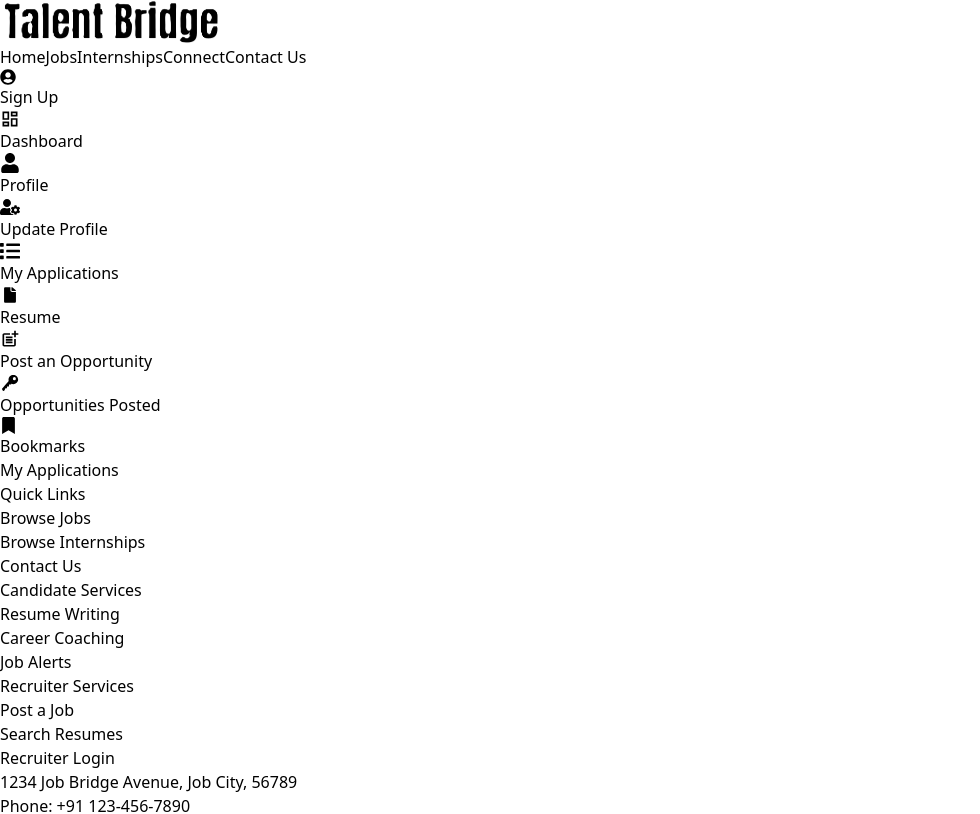
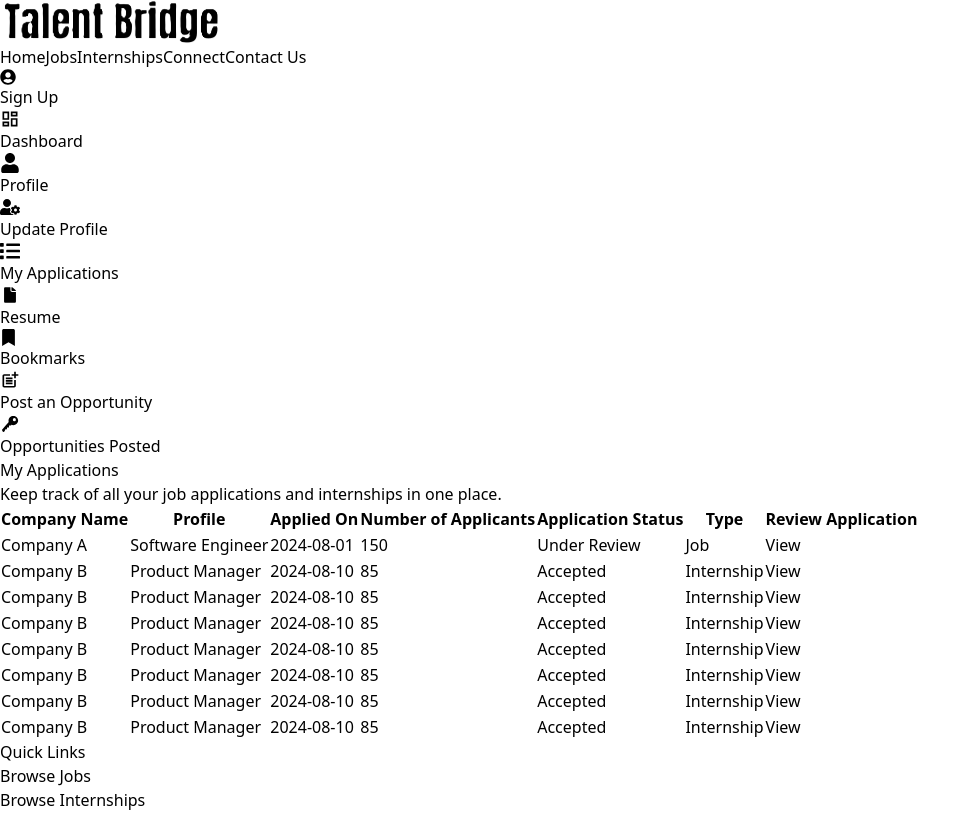
Before and after one commit to kunal-216/Job-Portal, a React (Vite) app in the folder frontend/: page /my-applications in a window 1280 px wide. Shown: the top 814 px of the page, without its empty margins (0-980 px from the left). Built offline with nearby package versions, Linux system fonts and the light colour scheme.

Commit message:
first commit

```diff
--- a/frontend/src/components/Sidebar/Sidebar.jsx
+++ b/frontend/src/components/Sidebar/Sidebar.jsx
@@ -4,8 +4,12 @@ import { MdOutlineDashboard, MdOutlinePostAdd } from "react-icons/md";
 import { FaUser, FaUserCog, FaList, FaBookmark } from "react-icons/fa";
 import { IoIosDocument } from "react-icons/io";
 import { IoKeySharp } from "react-icons/io5";
+import { useContextProvider } from '../../context/StoreContext';
 
 const Sidebar = () => {
+
+    const { profileData } = useContextProvider();
+
     return (
         <div className='w-[18%] min-h-screen bg-blue-500 border-r border-white shadow-lg'>
             <div className='pt-12 pl-4 flex flex-col gap-5'>
@@ -21,6 +25,34 @@ const Sidebar = () => {
                     <FaUserCog size={20} />
                     <p className='text-base font-medium text-gray-100'>Update Profile</p>
                 </NavLink>
+                {/* {profileData.designation === "Candidate" ?
+                    <>
+                        <NavLink to='/my-applications' className={({ isActive }) => `flex items-center gap-3 border-l-4 pl-3 pr-2 py-2 rounded-r-md cursor-pointer transition-colors duration-200 ease-in-out ${isActive ? 'bg-blue-700 border-blue-400 shadow-md' : 'border-transparent hover:bg-blue-700 hover-border-blue-400'}`}>
+                            <FaList size={20} />
+                            <p className='text-base font-medium text-gray-100'>My Applications</p>
+                        </NavLink>
+                        <NavLink to='/resume' className={({ isActive }) => `flex items-center gap-3 border-l-4 pl-3 pr-2 py-2 rounded-r-md cursor-pointer transition-colors duration-200 ease-in-out ${isActive ? 'bg-blue-700 border-blue-400 shadow-md' : 'border-transparent hover:bg-blue-700 hover:border-blue-400'}`}>
+                            <IoIosDocument size={20} />
+                            <p className='text-base font-medium text-gray-100'>Resume</p>
+                        </NavLink>
+                        <NavLink to='/bookmarks' className={({ isActive }) => `flex items-center gap-3 border-l-4 pl-3 pr-2 py-2 rounded-r-md cursor-pointer transition-colors duration-200 ease-in-out ${isActive ? 'bg-blue-700 border-blue-400 shadow-md' : 'border-transparent hover:bg-blue-700 hover:border-blue-400'}`}>
+                            <FaBookmark size={17} />
+                            <p className='text-base font-medium text-gray-100'>Bookmarks</p>
+                        </NavLink>
+                    </> : <></>
+                }
+                {profileData.designation === "Recruiter" ?
+                    <>
+                        <NavLink to='/post-opportunity' className={({ isActive }) => `flex items-center gap-3 border-l-4 pl-3 pr-2 py-2 rounded-r-md cursor-pointer transition-colors duration-200 ease-in-out ${isActive ? 'bg-blue-700 border-blue-400 shadow-md' : 'border-transparent hover:bg-blue-700 hover:border-blue-400'}`}>
+                            <MdOutlinePostAdd size={20} />
+                            <p className='text-base font-medium text-gray-100'>Post an Opportunity</p>
+                        </NavLink>
+                        <NavLink to='/opportunities-posted' className={({ isActive }) => `flex items-center gap-3 border-l-4 pl-3 pr-2 py-2 rounded-r-md cursor-pointer transition-colors duration-200 ease-in-out ${isActive ? 'bg-blue-700 border-blue-400 shadow-md' : 'border-transparent hover:bg-blue-700 hover:border-blue-400'}`}>
+                            <IoKeySharp size={20} />
+                            <p className='text-base font-medium text-gray-100'>Opportunities Posted</p>
+                        </NavLink>
+                    </> : <></>}
+                */}
                 <NavLink to='/my-applications' className={({ isActive }) => `flex items-center gap-3 border-l-4 pl-3 pr-2 py-2 rounded-r-md cursor-pointer transition-colors duration-200 ease-in-out ${isActive ? 'bg-blue-700 border-blue-400 shadow-md' : 'border-transparent hover:bg-blue-700 hover-border-blue-400'}`}>
                     <FaList size={20} />
                     <p className='text-base font-medium text-gray-100'>My Applications</p>
@@ -28,6 +60,10 @@ const Sidebar = () => {
                 <NavLink to='/resume' className={({ isActive }) => `flex items-center gap-3 border-l-4 pl-3 pr-2 py-2 rounded-r-md cursor-pointer transition-colors duration-200 ease-in-out ${isActive ? 'bg-blue-700 border-blue-400 shadow-md' : 'border-transparent hover:bg-blue-700 hover:border-blue-400'}`}>
                     <IoIosDocument size={20} />
                     <p className='text-base font-medium text-gray-100'>Resume</p>
+                </NavLink>
+                <NavLink to='/bookmarks' className={({ isActive }) => `flex items-center gap-3 border-l-4 pl-3 pr-2 py-2 rounded-r-md cursor-pointer transition-colors duration-200 ease-in-out ${isActive ? 'bg-blue-700 border-blue-400 shadow-md' : 'border-transparent hover:bg-blue-700 hover:border-blue-400'}`}>
+                    <FaBookmark size={17} />
+                    <p className='text-base font-medium text-gray-100'>Bookmarks</p>
                 </NavLink>
                 <NavLink to='/post-opportunity' className={({ isActive }) => `flex items-center gap-3 border-l-4 pl-3 pr-2 py-2 rounded-r-md cursor-pointer transition-colors duration-200 ease-in-out ${isActive ? 'bg-blue-700 border-blue-400 shadow-md' : 'border-transparent hover:bg-blue-700 hover:border-blue-400'}`}>
                     <MdOutlinePostAdd size={20} />
@@ -37,10 +73,6 @@ const Sidebar = () => {
                     <IoKeySharp size={20} />
                     <p className='text-base font-medium text-gray-100'>Opportunities Posted</p>
                 </NavLink>
-                <NavLink to='/bookmarks' className={({ isActive }) => `flex items-center gap-3 border-l-4 pl-3 pr-2 py-2 rounded-r-md cursor-pointer transition-colors duration-200 ease-in-out ${isActive ? 'bg-blue-700 border-blue-400 shadow-md' : 'border-transparent hover:bg-blue-700 hover:border-blue-400'}`}>
-                    <FaBookmark size={17} />
-                    <p className='text-base font-medium text-gray-100'>Bookmarks</p>
-                </NavLink>
             </div>
         </div>
     );
--- a/frontend/src/pages/Bookmarked/Bookmarked.jsx
+++ b/frontend/src/pages/Bookmarked/Bookmarked.jsx
@@ -6,7 +6,11 @@ const Bookmarked = () => {
     <div className='flex'>
       <Sidebar />
       <div className='flex-1 flex items-center justify-center min-h-screen bg-gray-100'>
-        Bookmarks
+        <header className='block bg-blue-600 text-white py-4 rounded-lg shadow-lg mb-6 mt-6 px-[162px]'>
+          <div className='container mx-auto text-center'>
+            <h1 className='text-4xl font-extrabold'>Bookmarked</h1>
+          </div>
+        </header>
       </div>
     </div>
   )
--- a/frontend/src/pages/Dashboard/Dashboard.jsx
+++ b/frontend/src/pages/Dashboard/Dashboard.jsx
@@ -6,7 +6,11 @@ const Dashboard = () => {
     <div className='flex'>
       <Sidebar />
       <div className='flex-1 flex items-center justify-center min-h-screen bg-gray-100'>
-        Dashboard
+        <header className='block bg-blue-600 text-white py-4 rounded-lg shadow-lg mb-6 mt-6 px-[162px]'>
+          <div className='container mx-auto text-center'>
+            <h1 className='text-4xl font-extrabold'>Dashboard</h1>
+          </div>
+        </header>
       </div>
     </div>
   )
--- a/frontend/src/pages/MyApplications/MyApplications.jsx
+++ b/frontend/src/pages/MyApplications/MyApplications.jsx
@@ -1,15 +1,121 @@
-import React from 'react'
-import { Sidebar } from '../../components/index'
+import React from 'react';
+import { Sidebar } from '../../components/index';
 
 const MyApplications = () => {
+  const applications = [
+    {
+      companyName: 'Company A',
+      profile: 'Software Engineer',
+      appliedOn: '2024-08-01',
+      numberOfApplicants: 150,
+      applicationStatus: 'Under Review',
+      type: 'Job',
+    },
+    {
+      companyName: 'Company B',
+      profile: 'Product Manager',
+      appliedOn: '2024-08-10',
+      numberOfApplicants: 85,
+      applicationStatus: 'Accepted',
+      type: 'Internship',
+    },
+    {
+      companyName: 'Company B',
+      profile: 'Product Manager',
+      appliedOn: '2024-08-10',
+      numberOfApplicants: 85,
+      applicationStatus: 'Accepted',
+      type: 'Internship',
+    },
+    {
+      companyName: 'Company B',
+      profile: 'Product Manager',
+      appliedOn: '2024-08-10',
+      numberOfApplicants: 85,
+      applicationStatus: 'Accepted',
+      type: 'Internship',
+    },
+    {
+      companyName: 'Company B',
+      profile: 'Product Manager',
+      appliedOn: '2024-08-10',
+      numberOfApplicants: 85,
+      applicationStatus: 'Accepted',
+      type: 'Internship',
+    },
+    {
+      companyName: 'Company B',
+      profile: 'Product Manager',
+      appliedOn: '2024-08-10',
+      numberOfApplicants: 85,
+      applicationStatus: 'Accepted',
+      type: 'Internship',
+    },
+    {
+      companyName: 'Company B',
+      profile: 'Product Manager',
+      appliedOn: '2024-08-10',
+      numberOfApplicants: 85,
+      applicationStatus: 'Accepted',
+      type: 'Internship',
+    },
+    {
+      companyName: 'Company B',
+      profile: 'Product Manager',
+      appliedOn: '2024-08-10',
+      numberOfApplicants: 85,
+      applicationStatus: 'Accepted',
+      type: 'Internship',
+    },
+
+  ];
+
   return (
     <div className='flex'>
       <Sidebar />
-      <div className='flex-1 flex items-center justify-center min-h-screen bg-gray-100'>
-        My Applications
+      <div className='flex-1 min-h-screen bg-gray-100 p-6'>
+        <header className='bg-blue-600 text-white py-4 rounded-lg shadow-lg mb-6'>
+          <div className='container mx-auto text-center'>
+            <h1 className='text-4xl font-extrabold'>My Applications</h1>
+            <p className='mt-2 text-lg'>Keep track of all your job applications and internships in one place.</p>
+          </div>
+        </header>
+
+        <div className='overflow-x-auto'>
+          <table className='min-w-full bg-white border border-gray-300 rounded-lg shadow-md'>
+            <thead className='bg-gray-200'>
+              <tr>
+                <th className='py-3 text-xl text-center px-4 border-b text-gray-600'>Company Name</th>
+                <th className='py-3 text-xl text-center px-4 border-b text-gray-600'>Profile</th>
+                <th className='py-3 text-xl text-center px-4 border-b text-gray-600'>Applied On</th>
+                <th className='py-3 text-xl text-center px-4 border-b text-gray-600'>Number of Applicants</th>
+                <th className='py-3 text-xl text-center px-4 border-b text-gray-600'>Application Status</th>
+                <th className='py-3 text-xl text-center px-4 border-b text-gray-600'>Type</th> {/* New column */}
+                <th className='py-3 text-xl text-center px-4 border-b text-gray-600'>Review Application</th>
+              </tr>
+            </thead>
+            <tbody>
+              {applications.map((app, index) => (
+                <tr key={index} className='bg-white border-b hover:bg-gray-50'>
+                  <td className='py-4 text-center px-6 text-lg text-gray-800'>{app.companyName}</td>
+                  <td className='py-4 text-center px-6 text-lg text-gray-800'>{app.profile}</td>
+                  <td className='py-4 text-center px-6 text-lg text-gray-800'>{app.appliedOn}</td>
+                  <td className='py-4 text-center px-6 text-lg text-gray-800'>{app.numberOfApplicants}</td>
+                  <td className='py-4 text-center px-6 text-lg text-gray-800'>{app.applicationStatus}</td>
+                  <td className='py-4 text-center px-6 text-lg text-gray-800'>{app.type}</td> {/* New data */}
+                  <td className='py-4 px-16 text-lg text-gray-800'>
+                    <button className='bg-blue-500 text-white px-4 py-2 rounded-md hover:bg-blue-600 transition-colors'>
+                      View
+                    </button>
+                  </td>
+                </tr>
+              ))}
+            </tbody>
+          </table>
+        </div>
       </div>
     </div>
-  )
-}
+  );
+};
 
-export default MyApplications
+export default MyApplications;
--- a/frontend/src/pages/OpportunitiesPosted/OpportunitiesPosted.jsx
+++ b/frontend/src/pages/OpportunitiesPosted/OpportunitiesPosted.jsx
@@ -6,7 +6,11 @@ const JobsPosted = () => {
     <div className='flex'>
       <Sidebar />
       <div className='flex-1 flex items-center justify-center min-h-screen bg-gray-100'>
-        Jobs Posted
+        <header className='block bg-blue-600 text-white py-4 rounded-lg shadow-lg mb-6 mt-6 px-[162px]'>
+          <div className='container mx-auto text-center'>
+            <h1 className='text-4xl font-extrabold'>Opportunities Posted</h1>
+          </div>
+        </header>
       </div>
     </div>
   )
--- a/frontend/src/pages/PostOpportunity/PostOpportunity.jsx
+++ b/frontend/src/pages/PostOpportunity/PostOpportunity.jsx
@@ -6,7 +6,11 @@ const PostJob = () => {
     <div className='flex'>
       <Sidebar />
       <div className='flex-1 flex items-center justify-center min-h-screen bg-gray-100'>
-        Post a Job
+        <header className='block bg-blue-600 text-white py-4 rounded-lg shadow-lg mb-6 mt-6 px-[162px]'>
+          <div className='container mx-auto text-center'>
+            <h1 className='text-4xl font-extrabold'>Post Opportunity</h1>
+          </div>
+        </header>
       </div>
     </div>
   )
--- a/frontend/src/pages/Profile/Profile.jsx
+++ b/frontend/src/pages/Profile/Profile.jsx
@@ -9,8 +9,12 @@ const Profile = () => {
   return (
     <div className='flex'>
       <Sidebar />
-      <div className='flex-1 flex flex-col items-center bg-gray-100 p-4'>
-        <h1 className='text-3xl font-semibold mb-4 mt-20'>Profile</h1>
+      <div className='flex-1 flex flex-col items-center bg-gray-100 '>
+        <header className='block bg-blue-600 text-white py-4 rounded-lg shadow-lg mb-6 mt-6 px-[162px]'>
+          <div className='container mx-auto text-center'>
+            <h1 className='text-4xl font-extrabold'>Profile</h1>
+          </div>
+        </header>
         {profileData ? (
           <div className='w-full max-w-md'>
             <div className='flex justify-center mb-4'>
--- a/frontend/src/pages/Resume/Resume.jsx
+++ b/frontend/src/pages/Resume/Resume.jsx
@@ -6,7 +6,11 @@ const Resume = () => {
     <div className='flex'>
       <Sidebar />
       <div className='flex-1 flex items-center justify-center min-h-screen bg-gray-100'>
-        Resume
+      <header className='block bg-blue-600 text-white py-4 rounded-lg shadow-lg mb-6 mt-6 px-[162px]'>
+          <div className='container mx-auto text-center'>
+            <h1 className='text-4xl font-extrabold'>Resume</h1>
+          </div>
+        </header>
       </div>
     </div>
   )
--- a/frontend/src/pages/UpdateProfile/UpdateProfile.jsx
+++ b/frontend/src/pages/UpdateProfile/UpdateProfile.jsx
@@ -68,7 +68,11 @@ const UpdateProfile = () => {
       <div className="flex-1 flex flex-col items-center p-6">
         <div className="w-full max-w-md">
           <div className="flex flex-col items-center mb-8">
-            <h1 className="text-3xl font-semibold mb-4">Update Profile</h1>
+            <header className='block bg-blue-600 text-white py-4 rounded-lg shadow-lg mb-6 px-[85px]'>
+              <div className='container mx-auto text-center'>
+                <h1 className='text-4xl font-extrabold'>Update Profile</h1>
+              </div>
+            </header>
             {editState !== "Edit" && (
               <FaUserEdit
                 size={24}
```
